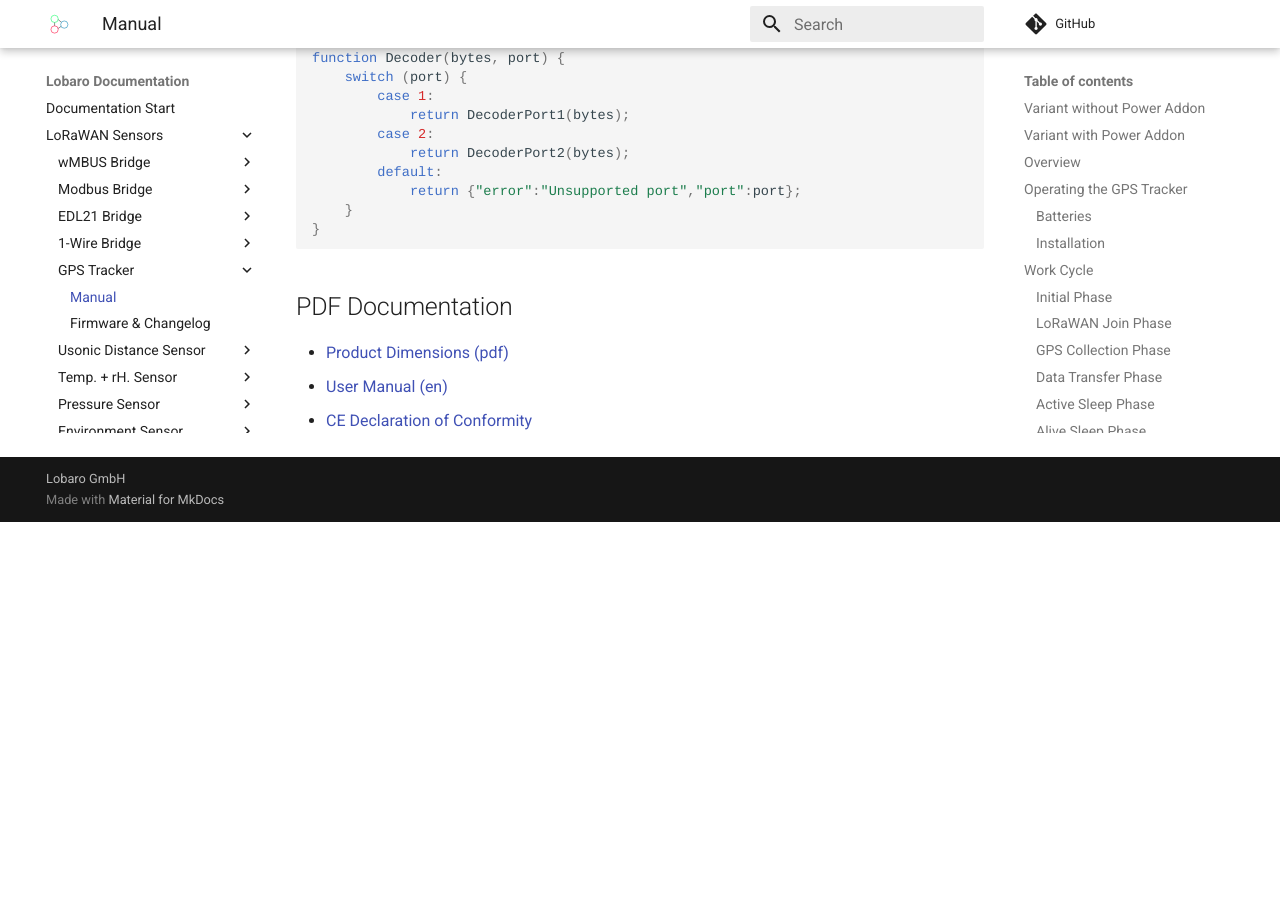
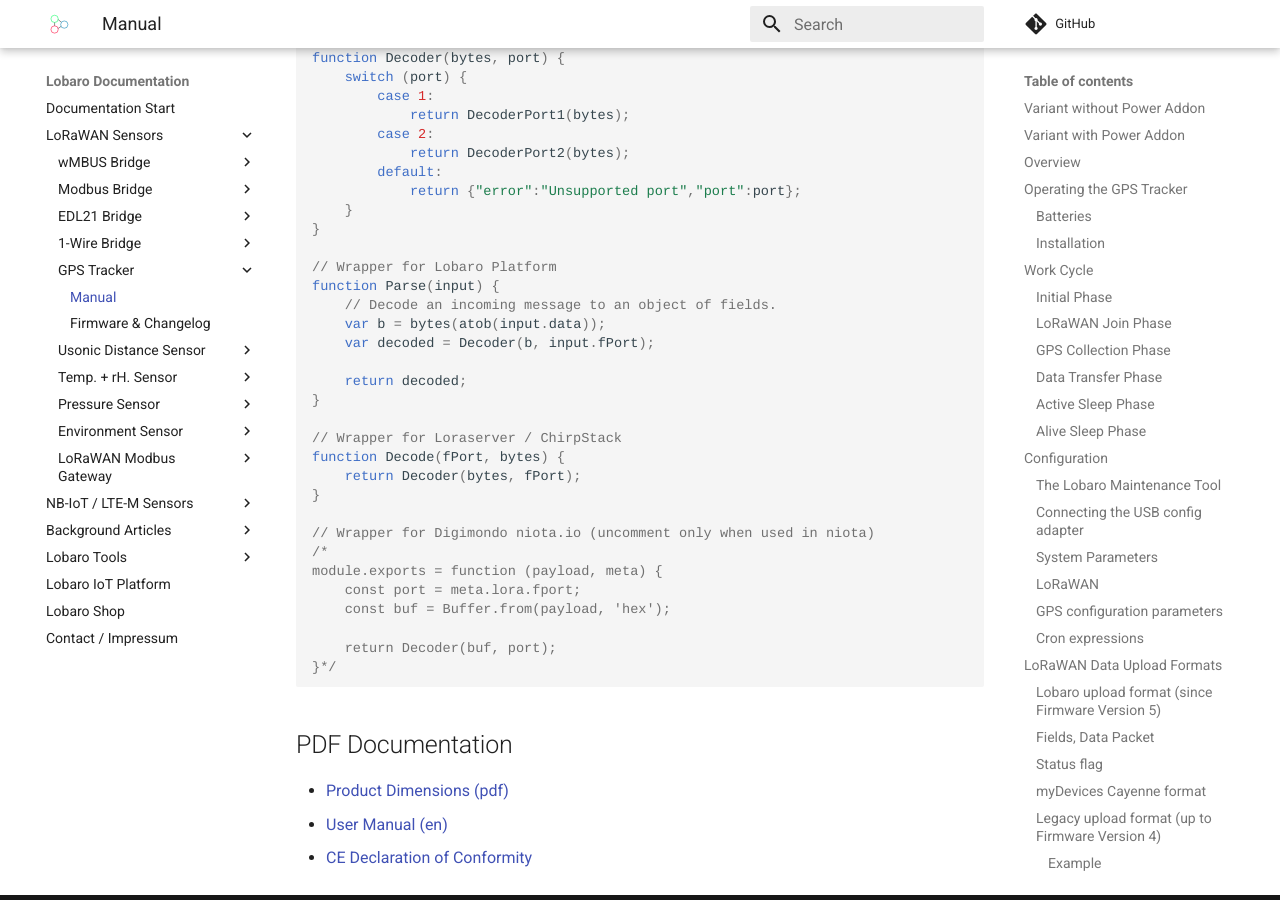
Before and after one commit to Lobaro/docs, an MkDocs documentation site: the page built from docs/lorawan-sensors/gps-lorawan/index.md, in a window 1280 px wide and 900 px high, scrolled down 16919 px. Built offline with MkDocs 1.6.1 and Material for MkDocs 9.7.7, drawn with Linux system fonts in a browser that asks for light colours; a script that is not in the unit is left out; comment, search, counter and statistics services are not loaded; before the commit the page ends 17441 px from its top, so only the background shows below that.

Commit message:
update parser code for GPS and temlate

````diff
--- a/docs/lorawan-sensors/gps-lorawan/index.md
+++ b/docs/lorawan-sensors/gps-lorawan/index.md
@@ -509,6 +509,29 @@ function Decoder(bytes, port) {
             return {"error":"Unsupported port","port":port};
     }
 }
+
+// Wrapper for Lobaro Platform
+function Parse(input) {
+    // Decode an incoming message to an object of fields.
+    var b = bytes(atob(input.data));
+    var decoded = Decoder(b, input.fPort);
+
+    return decoded;
+}
+
+// Wrapper for Loraserver / ChirpStack
+function Decode(fPort, bytes) {
+    return Decoder(bytes, fPort);
+}
+
+// Wrapper for Digimondo niota.io (uncomment only when used in niota)
+/*
+module.exports = function (payload, meta) {
+    const port = meta.lora.fport;
+    const buf = Buffer.from(payload, 'hex');
+
+    return Decoder(buf, port);
+}*/
 ```
 
 ## PDF Documentation
````
Also changed, not shown: docs/background/lorawan.md (+3 -1 lines).
